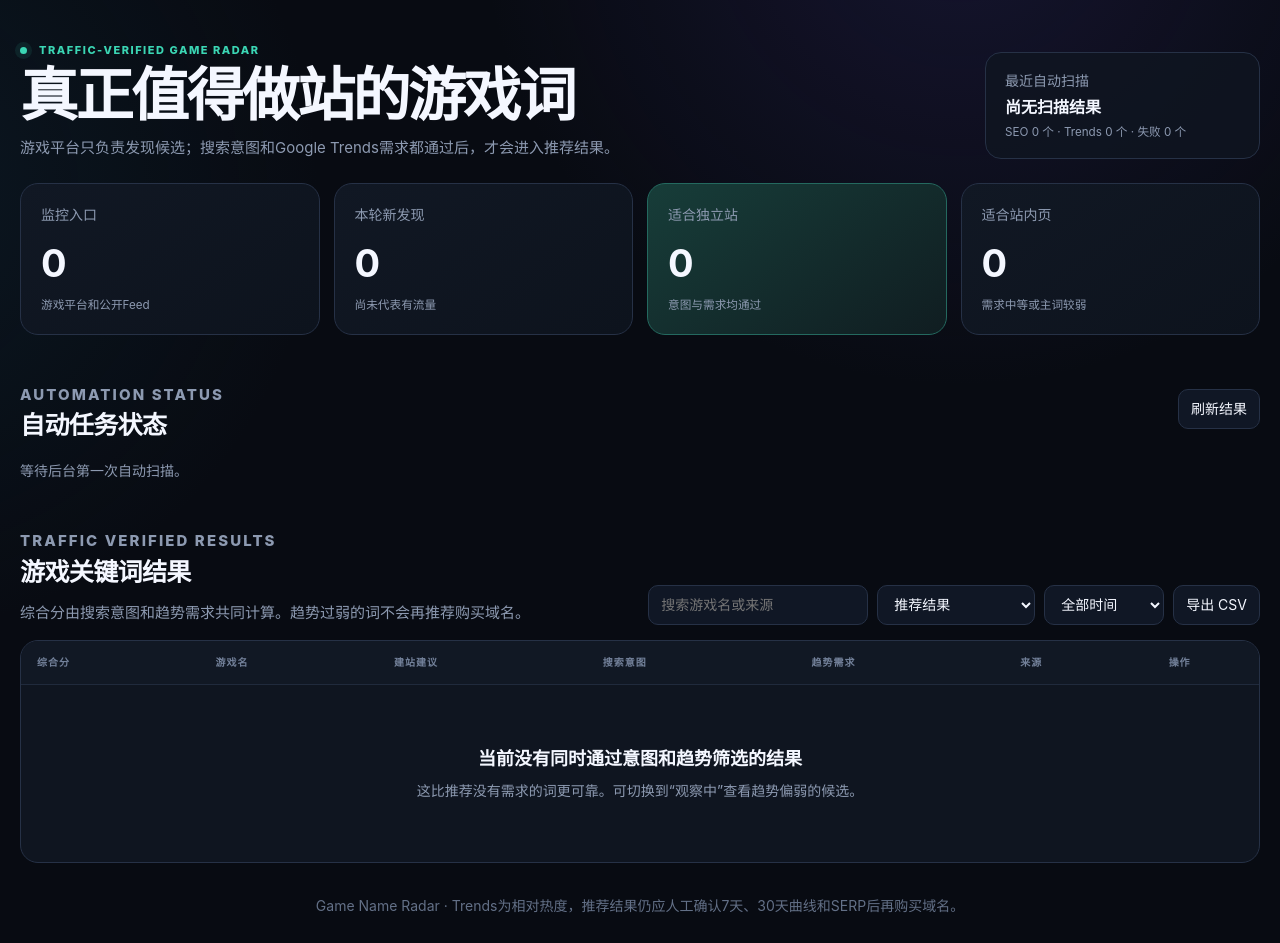
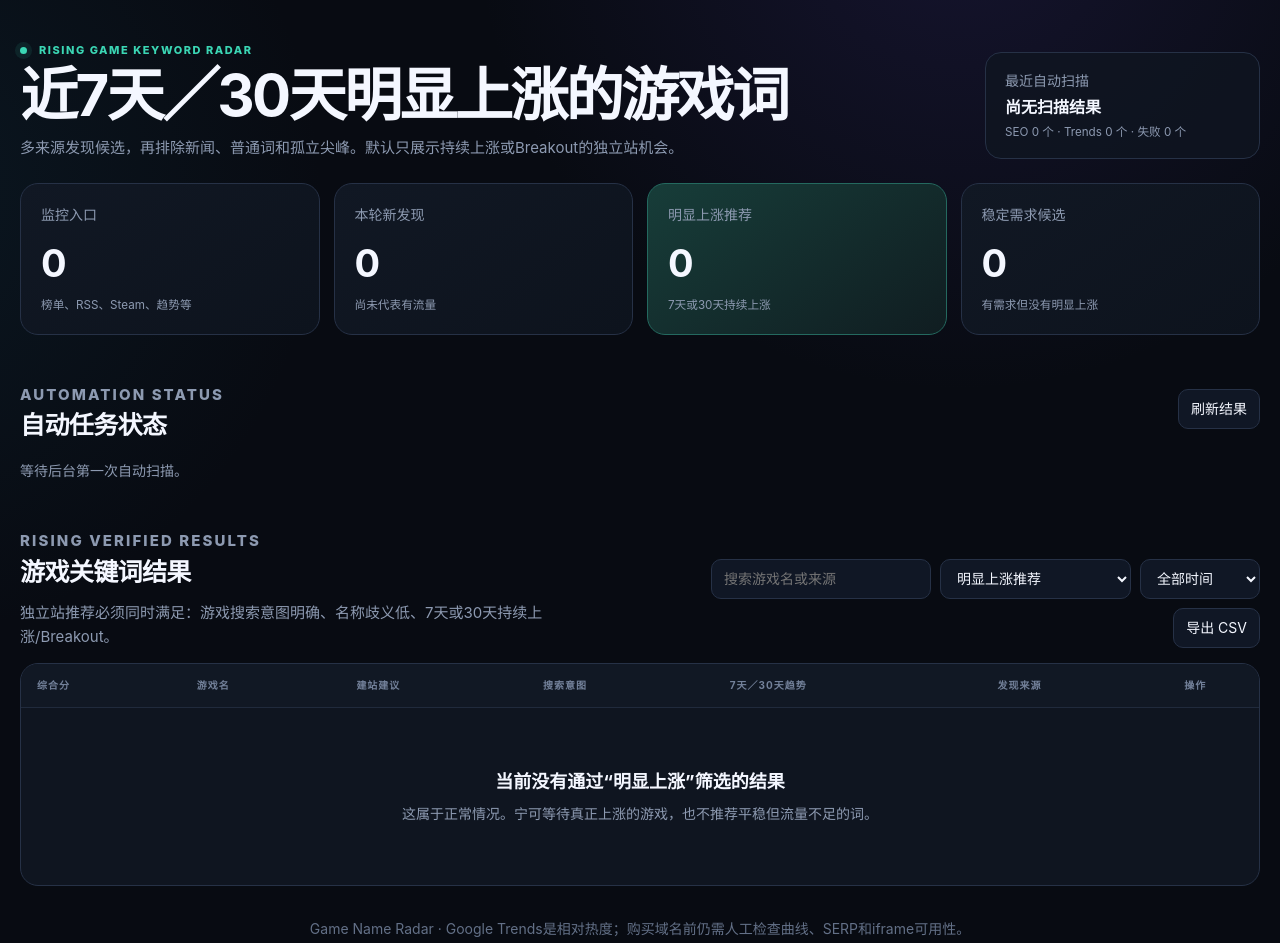
Before and after one commit to cksmct/GameRadar, a website: page index.html in a window 1280 px wide. Drawn offline with Linux system fonts and the light colour scheme; no server answers.

Commit message:
copy: focus dashboard on 7-day and 30-day growth

```diff
--- a/index.html
+++ b/index.html
@@ -3,18 +3,18 @@
 <head>
   <meta charset="utf-8" />
   <meta name="viewport" content="width=device-width,initial-scale=1" />
-  <meta name="description" content="自动发现新游戏名，并同时验证搜索意图和Google Trends需求强度。" />
+  <meta name="description" content="自动发现近7天或30天明显上涨的新游戏名，并验证搜索意图和趋势持续性。" />
   <meta name="theme-color" content="#080b12" />
-  <title>Game Name Radar · 流量验证结果</title>
+  <title>Game Name Radar · 上涨游戏词</title>
   <link rel="stylesheet" href="/styles.css" />
 </head>
 <body>
   <main class="page">
     <header class="hero">
       <div>
-        <p class="eyebrow"><span class="live-dot"></span> TRAFFIC-VERIFIED GAME RADAR</p>
-        <h1>真正值得做站的游戏词</h1>
-        <p class="subtitle">游戏平台只负责发现候选；搜索意图和Google Trends需求都通过后，才会进入推荐结果。</p>
+        <p class="eyebrow"><span class="live-dot"></span> RISING GAME KEYWORD RADAR</p>
+        <h1>近7天／30天明显上涨的游戏词</h1>
+        <p class="subtitle">多来源发现候选，再排除新闻、普通词和孤立尖峰。默认只展示持续上涨或Breakout的独立站机会。</p>
       </div>
       <div class="update-box">
         <span>最近自动扫描</span>
@@ -24,10 +24,10 @@
     </header>
 
     <section class="stats" aria-label="筛选统计">
-      <article><span>监控入口</span><strong id="sourceCount">0</strong><small>游戏平台和公开Feed</small></article>
+      <article><span>监控入口</span><strong id="sourceCount">0</strong><small>榜单、RSS、Steam、趋势等</small></article>
       <article><span>本轮新发现</span><strong id="newCount">0</strong><small>尚未代表有流量</small></article>
-      <article class="accent"><span>适合独立站</span><strong id="independentCount">0</strong><small>意图与需求均通过</small></article>
-      <article><span>适合站内页</span><strong id="pageCount">0</strong><small>需求中等或主词较弱</small></article>
+      <article class="accent"><span>明显上涨推荐</span><strong id="independentCount">0</strong><small>7天或30天持续上涨</small></article>
+      <article><span>稳定需求候选</span><strong id="pageCount">0</strong><small>有需求但没有明显上涨</small></article>
     </section>
 
     <section class="source-health">
@@ -41,16 +41,16 @@
     <section class="results">
       <div class="section-title">
         <div>
-          <p class="eyebrow">TRAFFIC VERIFIED RESULTS</p>
+          <p class="eyebrow">RISING VERIFIED RESULTS</p>
           <h2>游戏关键词结果</h2>
-          <p>综合分由搜索意图和趋势需求共同计算。趋势过弱的词不会再推荐购买域名。</p>
+          <p>独立站推荐必须同时满足：游戏搜索意图明确、名称歧义低、7天或30天持续上涨/Breakout。</p>
         </div>
         <div class="filters">
           <input id="searchInput" type="search" placeholder="搜索游戏名或来源" />
           <select id="recommendationFilter">
-            <option value="recommended">推荐结果</option>
-            <option value="independent">适合独立站</option>
-            <option value="page">仅适合站内页</option>
+            <option value="recommended">明显上涨推荐</option>
+            <option value="independent">明显上涨·适合独立站</option>
+            <option value="page">稳定需求·仅适合站内页</option>
             <option value="watch">趋势较弱／观察中</option>
             <option value="reject">不建议做</option>
             <option value="pending">等待自动验证</option>
@@ -69,18 +69,18 @@
       <div class="table-card">
         <div class="table-scroll">
           <table>
-            <thead><tr><th>综合分</th><th>游戏名</th><th>建站建议</th><th>搜索意图</th><th>趋势需求</th><th>来源</th><th>操作</th></tr></thead>
+            <thead><tr><th>综合分</th><th>游戏名</th><th>建站建议</th><th>搜索意图</th><th>7天／30天趋势</th><th>发现来源</th><th>操作</th></tr></thead>
             <tbody id="resultBody"></tbody>
           </table>
         </div>
         <div id="emptyState" class="empty" hidden>
-          <strong>当前没有同时通过意图和趋势筛选的结果</strong>
-          <span>这比推荐没有需求的词更可靠。可切换到“观察中”查看趋势偏弱的候选。</span>
+          <strong>当前没有通过“明显上涨”筛选的结果</strong>
+          <span>这属于正常情况。宁可等待真正上涨的游戏，也不推荐平稳但流量不足的词。</span>
         </div>
       </div>
     </section>
 
-    <footer>Game Name Radar · Trends为相对热度，推荐结果仍应人工确认7天、30天曲线和SERP后再购买域名。</footer>
+    <footer>Game Name Radar · Google Trends是相对热度；购买域名前仍需人工检查曲线、SERP和iframe可用性。</footer>
   </main>
   <div id="toast" class="toast" role="status"></div>
   <script type="module" src="/app.js"></script>
```
